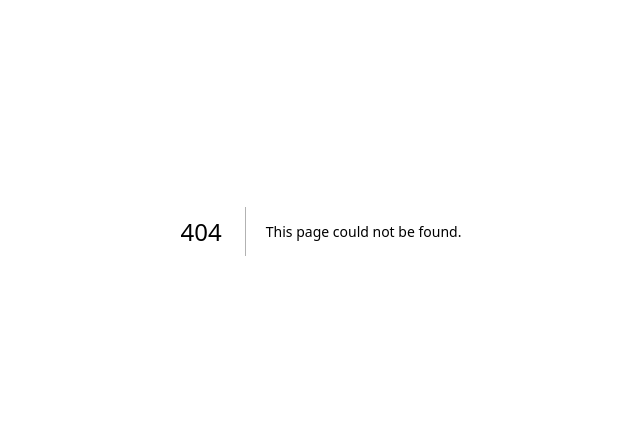
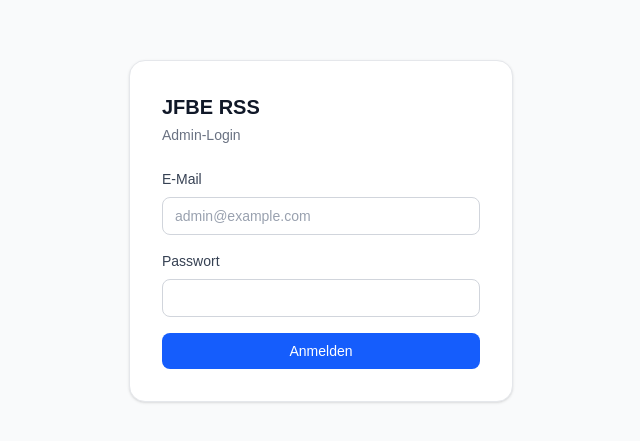
Before and after one commit to jomosimann/jfbe-rss-fetcher, a Next.js app: page /admin in a window 1280 px wide. Before the commit this address had no page. Shown: the part 169-610 px from the top of the page, without its empty margins (319-959 px from the left). Built offline with nearby package versions, Linux system fonts and the light colour scheme.

Commit message:
Supabase auth + admin middleware + admin login page

```diff
--- /dev/null
+++ b/app/admin/(dashboard)/articles/page.tsx
@@ -0,0 +1,8 @@
+export default function ArticlesPage() {
+  return (
+    <div>
+      <h1 className="text-lg font-semibold text-gray-900">Artikel</h1>
+      <p className="mt-2 text-sm text-gray-500">Wird in Schritt 6 implementiert.</p>
+    </div>
+  )
+}
--- /dev/null
+++ b/app/admin/(dashboard)/layout.tsx
@@ -0,0 +1,25 @@
+import { logout } from '../actions'
+
+export default function DashboardLayout({ children }: { children: React.ReactNode }) {
+  return (
+    <div className="min-h-screen bg-gray-50">
+      <header className="bg-white border-b border-gray-200 px-6 py-3 flex items-center justify-between">
+        <nav className="flex items-center gap-6 text-sm font-medium text-gray-600">
+          <span className="text-gray-900 font-semibold">JFBE RSS</span>
+          <a href="/admin/articles" className="hover:text-gray-900">Artikel</a>
+          <a href="/admin/feeds" className="hover:text-gray-900">Feeds</a>
+          <a href="/admin/settings" className="hover:text-gray-900">Einstellungen</a>
+        </nav>
+        <form action={logout}>
+          <button
+            type="submit"
+            className="text-sm text-gray-500 hover:text-gray-900 transition-colors"
+          >
+            Abmelden
+          </button>
+        </form>
+      </header>
+      <main className="p-6">{children}</main>
+    </div>
+  )
+}
--- /dev/null
+++ b/app/admin/LoginForm.tsx
@@ -0,0 +1,67 @@
+'use client'
+
+import { useState } from 'react'
+
+type LoginAction = (formData: FormData) => Promise<{ error: string } | undefined>
+
+export default function LoginForm({ action }: { action: LoginAction }) {
+  const [error, setError] = useState<string | null>(null)
+  const [pending, setPending] = useState(false)
+
+  async function handleSubmit(e: React.FormEvent<HTMLFormElement>) {
+    e.preventDefault()
+    setError(null)
+    setPending(true)
+    const formData = new FormData(e.currentTarget)
+    const result = await action(formData)
+    if (result?.error) {
+      setError(result.error)
+      setPending(false)
+    }
+  }
+
+  return (
+    <form onSubmit={handleSubmit} className="space-y-4">
+      <div className="space-y-2">
+        <label htmlFor="email" className="block text-sm font-medium text-gray-700">
+          E-Mail
+        </label>
+        <input
+          id="email"
+          name="email"
+          type="email"
+          autoComplete="email"
+          required
+          className="w-full rounded-lg border border-gray-300 px-3 py-2 text-sm text-gray-900 placeholder-gray-400 focus:border-blue-500 focus:outline-none focus:ring-1 focus:ring-blue-500"
+          placeholder="admin@example.com"
+        />
+      </div>
+
+      <div className="space-y-2">
+        <label htmlFor="password" className="block text-sm font-medium text-gray-700">
+          Passwort
+        </label>
+        <input
+          id="password"
+          name="password"
+          type="password"
+          autoComplete="current-password"
+          required
+          className="w-full rounded-lg border border-gray-300 px-3 py-2 text-sm text-gray-900 placeholder-gray-400 focus:border-blue-500 focus:outline-none focus:ring-1 focus:ring-blue-500"
+        />
+      </div>
+
+      {error && (
+        <p className="text-sm text-red-600">{error}</p>
+      )}
+
+      <button
+        type="submit"
+        disabled={pending}
+        className="w-full rounded-lg bg-blue-600 px-4 py-2 text-sm font-medium text-white hover:bg-blue-700 focus:outline-none focus:ring-2 focus:ring-blue-500 focus:ring-offset-2 disabled:opacity-60 disabled:cursor-not-allowed transition-colors"
+      >
+        {pending ? 'Anmelden…' : 'Anmelden'}
+      </button>
+    </form>
+  )
+}
--- /dev/null
+++ b/app/admin/actions.ts
@@ -0,0 +1,28 @@
+'use server'
+
+import { revalidatePath } from 'next/cache'
+import { redirect } from 'next/navigation'
+import { createClient } from '@/lib/supabase/server'
+
+export async function login(formData: FormData) {
+  const supabase = await createClient()
+
+  const { error } = await supabase.auth.signInWithPassword({
+    email: formData.get('email') as string,
+    password: formData.get('password') as string,
+  })
+
+  if (error) {
+    return { error: 'Ungültige E-Mail-Adresse oder Passwort.' }
+  }
+
+  revalidatePath('/admin', 'layout')
+  redirect('/admin/articles')
+}
+
+export async function logout() {
+  const supabase = await createClient()
+  await supabase.auth.signOut()
+  revalidatePath('/admin', 'layout')
+  redirect('/admin')
+}
--- /dev/null
+++ b/app/admin/page.tsx
@@ -0,0 +1,16 @@
+import { login } from './actions'
+import LoginForm from './LoginForm'
+
+export default function AdminLoginPage() {
+  return (
+    <main className="min-h-screen flex items-center justify-center bg-gray-50">
+      <div className="w-full max-w-sm space-y-6 bg-white rounded-2xl shadow-sm border border-gray-200 p-8">
+        <div>
+          <h1 className="text-xl font-semibold text-gray-900">JFBE RSS</h1>
+          <p className="mt-1 text-sm text-gray-500">Admin-Login</p>
+        </div>
+        <LoginForm action={login} />
+      </div>
+    </main>
+  )
+}
--- /dev/null
+++ b/lib/supabase/client.ts
@@ -0,0 +1,8 @@
+import { createBrowserClient } from '@supabase/ssr'
+
+export function createClient() {
+  return createBrowserClient(
+    process.env.NEXT_PUBLIC_SUPABASE_URL!,
+    process.env.NEXT_PUBLIC_SUPABASE_ANON_KEY!
+  )
+}
--- /dev/null
+++ b/lib/supabase/server.ts
@@ -0,0 +1,27 @@
+import { createServerClient } from '@supabase/ssr'
+import { cookies } from 'next/headers'
+
+export async function createClient() {
+  const cookieStore = await cookies()
+
+  return createServerClient(
+    process.env.NEXT_PUBLIC_SUPABASE_URL!,
+    process.env.NEXT_PUBLIC_SUPABASE_ANON_KEY!,
+    {
+      cookies: {
+        getAll() {
+          return cookieStore.getAll()
+        },
+        setAll(cookiesToSet) {
+          try {
+            cookiesToSet.forEach(({ name, value, options }) =>
+              cookieStore.set(name, value, options)
+            )
+          } catch {
+            // Server Component — cookies will be set by middleware instead
+          }
+        },
+      },
+    }
+  )
+}
--- a/package.json
+++ b/package.json
@@ -9,6 +9,8 @@
     "lint": "eslint"
   },
   "dependencies": {
+    "@supabase/ssr": "^0.10.0",
+    "@supabase/supabase-js": "^2.101.1",
     "next": "16.2.2",
     "react": "19.2.4",
     "react-dom": "19.2.4"
--- /dev/null
+++ b/proxy.ts
@@ -0,0 +1,50 @@
+import { createServerClient } from '@supabase/ssr'
+import { NextResponse, type NextRequest } from 'next/server'
+
+export async function proxy(request: NextRequest) {
+  let supabaseResponse = NextResponse.next({ request })
+
+  const supabase = createServerClient(
+    process.env.NEXT_PUBLIC_SUPABASE_URL!,
+    process.env.NEXT_PUBLIC_SUPABASE_ANON_KEY!,
+    {
+      cookies: {
+        getAll() {
+          return request.cookies.getAll()
+        },
+        setAll(cookiesToSet) {
+          cookiesToSet.forEach(({ name, value }) =>
+            request.cookies.set(name, value)
+          )
+          supabaseResponse = NextResponse.next({ request })
+          cookiesToSet.forEach(({ name, value, options }) =>
+            supabaseResponse.cookies.set(name, value, options)
+          )
+        },
+      },
+    }
+  )
+
+  // Refresh session — must not add logic between createServerClient and getUser
+  const {
+    data: { user },
+  } = await supabase.auth.getUser()
+
+  const { pathname } = request.nextUrl
+
+  // Login page: redirect authenticated users straight to articles
+  if (pathname === '/admin' && user) {
+    return NextResponse.redirect(new URL('/admin/articles', request.url))
+  }
+
+  // Protected admin sub-routes: redirect unauthenticated users to login
+  if (pathname.startsWith('/admin/') && !user) {
+    return NextResponse.redirect(new URL('/admin', request.url))
+  }
+
+  return supabaseResponse
+}
+
+export const config = {
+  matcher: ['/admin', '/admin/:path*'],
+}
```
Also changed, not shown: 2 other files (tests, documents, lock files or other folders).
